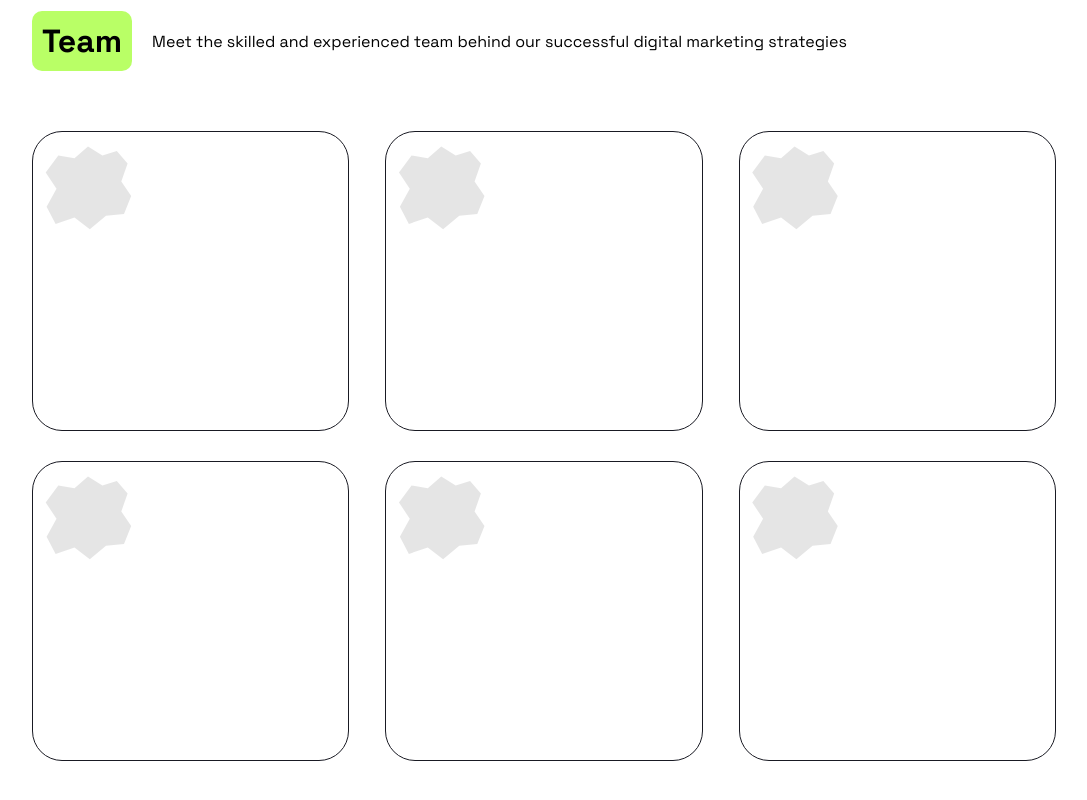
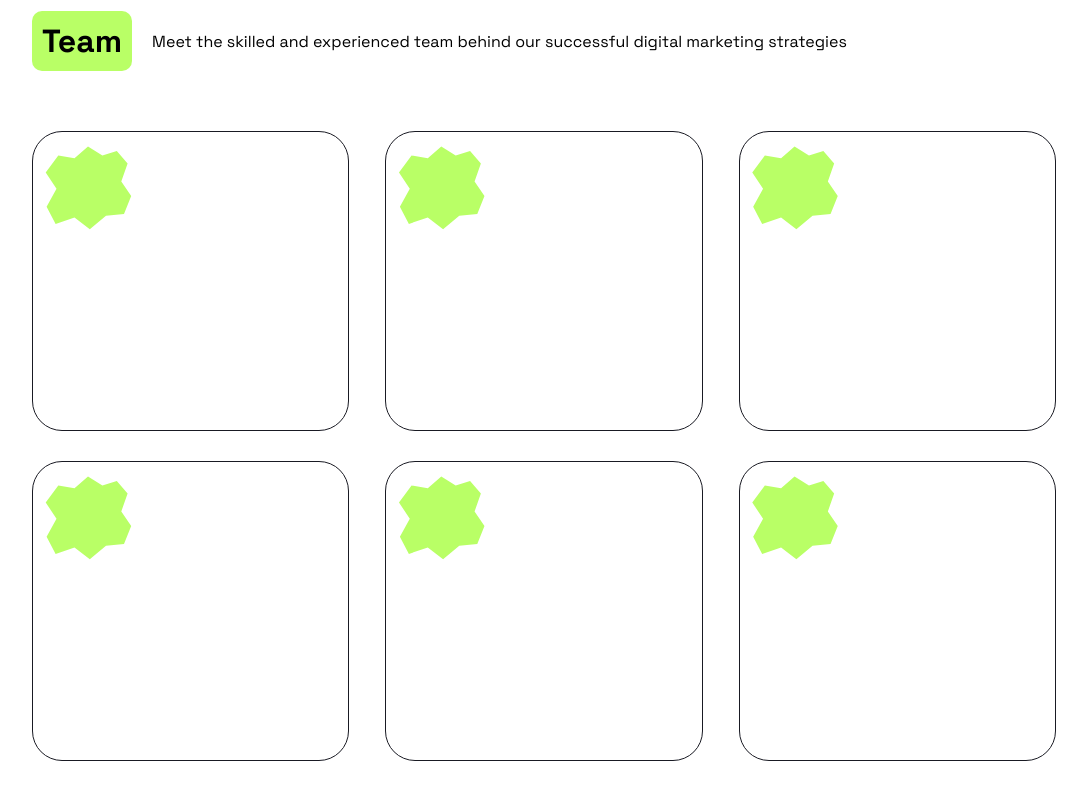
Before and after one commit to Blessen25/Positivus_website, a React (Vite) app in the folder frontend/: page / in a window 1280 px wide. Shown: the part 3707-4507 px from the top of the page, without its empty margins (96-1183 px from the left). Built offline with nearby package versions, Linux system fonts and the light colour scheme.

Commit message:
Change in the background clr

```diff
--- a/frontend/src/components/extra.css
+++ b/frontend/src/components/extra.css
@@ -247,9 +247,6 @@
 
   top: 10px;
   left: 10px;
-
-  filter: grayscale(100%);
-
   clip-path: polygon(
     50% 5%,
     66% 15%,
@@ -270,7 +267,7 @@
   );
 
   z-index: 3;
-  background-color: var(--Primary_Color);
+  background-color: var(--Primary_Color) !important;
 }
 
 @media screen and (max-width: 1124px) {
```
